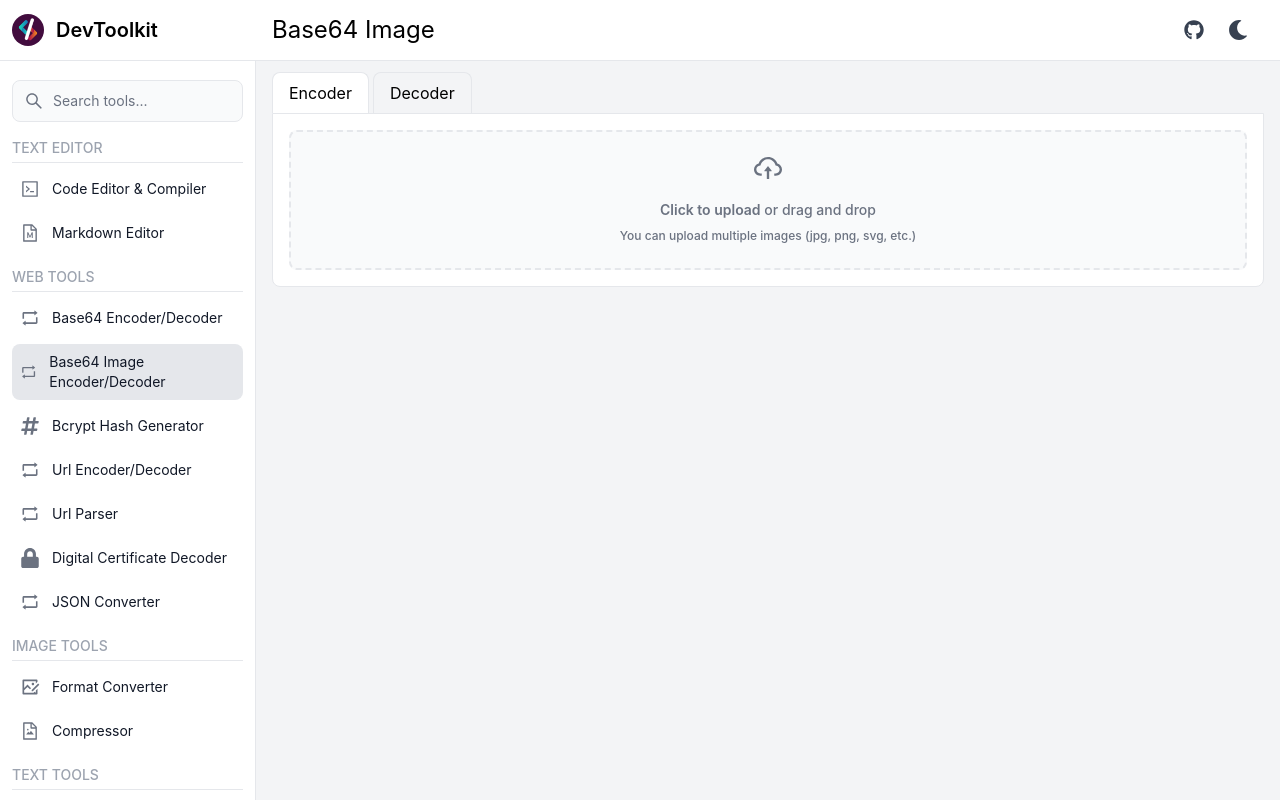
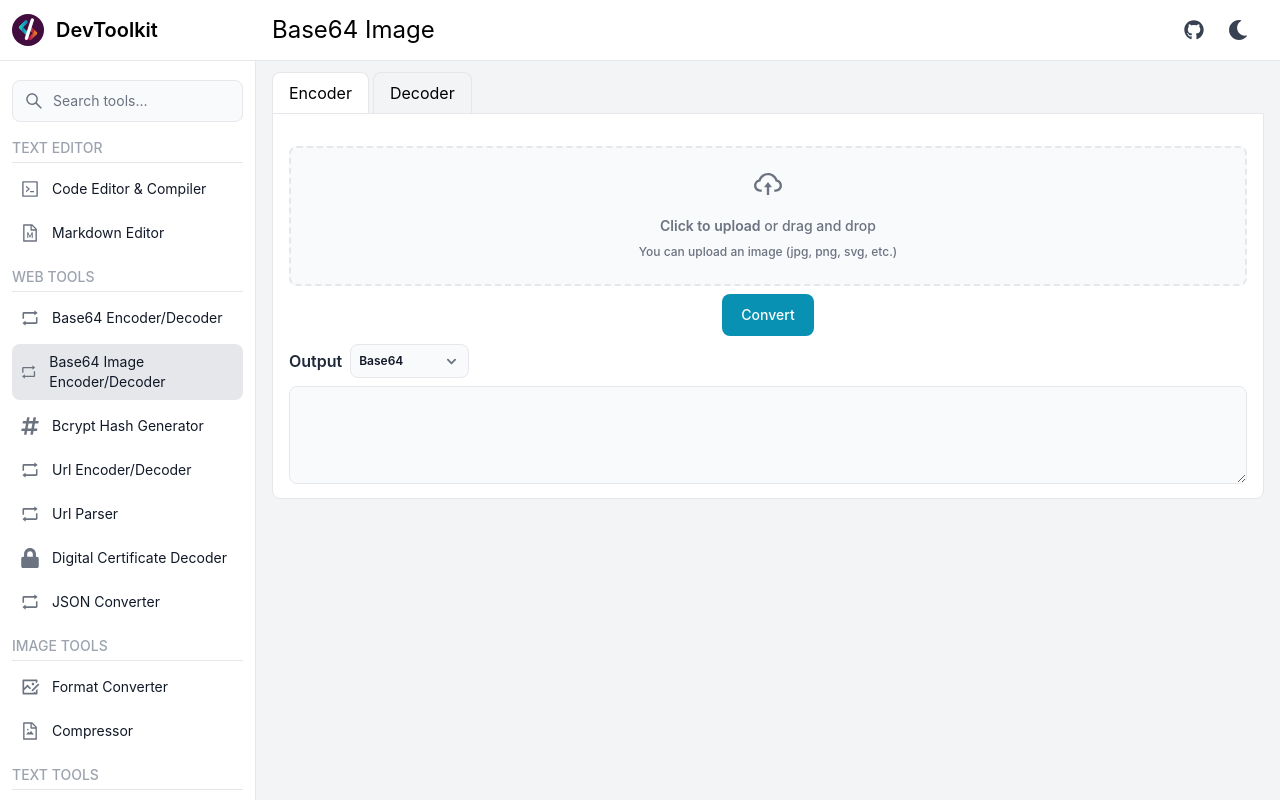
Before and after one commit to klpod221/devtoolkit, a Next.js app: page /web/base64-image in a window 1280 px wide. Built offline with nearby package versions, Linux system fonts and the light colour scheme.

Commit message:
Refactor code to use dark theme colors for text in index and 404 pages

```diff
--- a/components/CodeOutput.jsx
+++ b/components/CodeOutput.jsx
@@ -2,7 +2,7 @@ import React from "react";
 import { FaCopy } from "react-icons/fa";
 import { toast } from "react-toastify";
 
-const CodeOutput = ({ language, output = false, error = false, canCopy = true }) => {
+const CodeOutput = ({ language, output = false, error = false, canCopy = true, textWrap = false }) => {
   const copyToClipboard = () => {
     if (!navigator.clipboard) {
       toast.error("Clipboard API not available");
--- a/components/MyFileInput.jsx
+++ b/components/MyFileInput.jsx
@@ -2,7 +2,7 @@ import React from "react";
 import { FileInput, Label } from "flowbite-react";
 import { AiOutlineCloudUpload } from "react-icons/ai";
 
-const MyFileInput = ({ onChange = () => {}, multiple = true, type = "image", placeholder = null }) => {
+const MyFileInput = ({ onChange = () => {}, multiple = true, type = "image", placeholder = null, accept = null }) => {
   const [isDragging, setIsDragging] = React.useState(false);
   const [message, setMessage] = React.useState(placeholder);
   const [id, setId] = React.useState(null);
@@ -96,7 +96,7 @@ const MyFileInput = ({ onChange = () => {}, multiple = true, type = "image", pla
       <FileInput
         id={`dropzone-file-${id}`}
         multiple={multiple}
-        accept={`${type === "image" ? "image/*" : "*/*"}`}
+        accept={`${type === "image" ? "image/*" : accept}`}
         onChange={onFileChange}
         className="w-full h-full absolute top-0 left-0 opacity-0"
       />
--- a/components/MyInput.jsx
+++ b/components/MyInput.jsx
@@ -1,6 +1,6 @@
 import { TextInput } from "flowbite-react";
 
-const MyInput = (props) => {
+const MyInput = ({ value, onChange = () => {}, ...props }) => {
   const theme = {
     base: "flex",
     addon:
@@ -23,7 +23,7 @@ const MyInput = (props) => {
           lg: "p-4 sm:text-base",
         },
         colors: {
-          gray: "border-gray-200 bg-gray-50 text-gray-900 focus:border-cyan-500 focus:ring-cyan-500 dark:border-dark-secondary dark:bg-dark dark:text-white dark:placeholder-dark-text-secondary dark:focus:border-dark-secondary dark:focus:text-dark-tex",
+          gray: "border-gray-200 bg-gray-50 text-gray-900 focus:border-cyan-500 focus:ring-cyan-500 dark:border-dark-secondary dark:bg-dark dark:text-white dark:placeholder-dark-text-secondary dark:focus:border-dark-secondary dark:focus:text-dark-text",
           info: "border-cyan-500 bg-cyan-50 text-cyan-900 placeholder-cyan-700 focus:border-cyan-500 focus:ring-cyan-500 dark:border-cyan-400 dark:bg-cyan-100 dark:focus:border-cyan-500 dark:focus:ring-cyan-500",
           failure:
             "border-red-500 bg-red-50 text-red-900 placeholder-red-700 focus:border-red-500 focus:ring-red-500 dark:border-red-400 dark:bg-red-100 dark:focus:border-red-500 dark:focus:ring-red-500",
@@ -52,7 +52,11 @@ const MyInput = (props) => {
     },
   };
 
-  return <TextInput theme={theme} {...props} />;
+  const onInputChange = (e) => {
+    onChange(e.target.value, e);
+  }
+
+  return <TextInput theme={theme} value={value} onChange={onInputChange} {...props} />;
 };
 
 export default MyInput;
--- /dev/null
+++ b/components/MySelect.jsx
@@ -0,0 +1,19 @@
+import React from "react";
+
+const MySelect = ({ onChange = () => {}, value, children, className = "", sizing = "md" }) => {
+  const onSelectChange = (e) => {
+    onChange(e.target.value, e);
+  }
+
+  return (
+    <div className="flex">
+      <div className="relative w-full">
+        <select className={`block w-full border disabled:cursor-not-allowed disabled:opacity-50 border-gray-200 bg-gray-50 text-gray-900 focus:border-cyan-500 focus:ring-cyan-500 dark:border-dark-secondary dark:bg-dark dark:text-white dark:placeholder-dark-text-secondary dark:focus:border-dark-secondary dark:focus:text-dark-text text-sm rounded-lg ${className} ${sizing == 'sm' ? 'p-2 sm:text-xs' : sizing == 'md' ? 'p-2.5 text-sm' : 'p-4 sm:text-base'}`} value={value} onChange={onSelectChange}>
+          {children}
+        </select>
+      </div>
+    </div>
+  );
+};
+
+export default MySelect;
--- a/components/MyTextarea.jsx
+++ b/components/MyTextarea.jsx
@@ -1,11 +1,32 @@
 import React from "react";
 import { Textarea } from "flowbite-react";
+import { FaCopy } from "react-icons/fa";
+import { toast } from "react-toastify";
 
-const MyTextarea = (props) => {
+const MyTextarea = ({ showCopy = true, value, onChange = () => {}, ...props }) => {
+  const copyToClipboard = () => {
+    if (!navigator.clipboard) {
+      toast.error("Clipboard API not available");
+      return;
+    }
+
+    if (!props.value) {
+      toast.error("No output to copy");
+      return;
+    }
+
+    navigator.clipboard.writeText(props.value);
+    toast.success("Copied to clipboard!");
+  };
+
+  const onTextChange = (e) => {
+    onChange(e.target.value, e);
+  };
+
   const theme = {
     base: "block w-full rounded-lg border text-sm disabled:cursor-not-allowed disabled:opacity-50",
     colors: {
-      gray: "border-gray-200 bg-gray-50 text-gray-900 focus:border-cyan-500 focus:ring-cyan-500 dark:border-dark-secondary dark:bg-dark",
+      gray: "border-gray-200 bg-gray-50 text-gray-900 focus:border-cyan-500 focus:ring-cyan-500 dark:border-dark-secondary dark:bg-dark dark:text-dark-text dark:placeholder-dark-text-secondary dark:focus:border-dark-secondary dark:focus:text-dark-text",
       info: "border-cyan-500 bg-cyan-50 text-cyan-900 placeholder-cyan-700 focus:border-cyan-500 focus:ring-cyan-500 dark:border-dark-secondary dark:bg-dark",
       failure:
         "border-red-500 bg-red-50 text-red-900 placeholder-red-700 focus:border-red-500 focus:ring-red-500 dark:border-red-400 dark:bg-red-100 dark:focus:border-red-500 dark:focus:ring-red-500",
@@ -20,7 +41,20 @@ const MyTextarea = (props) => {
     },
   };
 
-  return <Textarea {...props} theme={theme} />;
+  return (
+    <div className="relative group overflow-auto">
+      {showCopy && (
+        <button
+          className="absolute top-1 right-1 p-1 bg-gray-200 dark:bg-dark-secondary rounded-md group-hover:block hidden"
+          onClick={copyToClipboard}
+        >
+          <FaCopy />
+        </button>
+      )}
+
+      <Textarea theme={theme} rows={props.rows || 4} value={value} onChange={onTextChange} {...props} />
+    </div>
+  );
 };
 
 export default MyTextarea;
--- a/pages/404.jsx
+++ b/pages/404.jsx
@@ -7,7 +7,7 @@ const Custom404 = () => {
   return (
     <>
       <div className="w-full flex flex-col justify-center items-center">
-        <h1 className="text-9xl font-extrabold tracking-widest dark:text-white">
+        <h1 className="text-9xl font-extrabold tracking-widest dark:text-dark-text">
           404
         </h1>
         <div className="bg-[#FF6A3D] px-2 text-sm rounded rotate-12 absolute">
--- a/pages/index.jsx
+++ b/pages/index.jsx
@@ -6,7 +6,7 @@ const Home = () => {
   return (
     <div>
       <MyCard className="w-full max-w-5xl">
-        <h5 className="text-2xl font-bold tracking-tight text-gray-900 dark:text-white">
+        <h5 className="text-2xl font-bold tracking-tight text-gray-900 dark:text-dark-text">
           Hello Developer! 👋
         </h5>
         <p className="text-xl text-gray-700 dark:text-gray-400">
--- a/pages/web/base64-image.jsx
+++ b/pages/web/base64-image.jsx
@@ -1,20 +1,86 @@
 import React from "react";
+import { toast } from "react-toastify";
 import MyImage from "@components/MyImage";
 import MyTabs from "@components/MyTabs";
 import MyTab from "@components/MyTab";
 import MyFileInput from "@components/MyFileInput";
+import MyButton from "@components/MyButton";
+import MyTextarea from "@components/MyTextarea";
+import { Select } from "flowbite-react";
+import MySelect from "@components/MySelect";
 
 const Base64Image = () => {
   const [images, setImages] = React.useState([]);
+  const [outputType, setOutputType] = React.useState("base64");
+  const [output, setOutput] = React.useState({
+    base64: "",
+    dataUrl: "",
+    imgTag: "",
+  });
 
-  const onChange = (files) => {
-    console.log(files);
-  }
+  const convertImages = () => {
+    if (images.length === 0) {
+      return;
+    }
+
+    setOutput({ base64: "", dataUrl: "", imgTag: "" });
+
+    images.forEach((image) => {
+      const reader = new FileReader();
+      reader.onload = function (e) {
+        const result = e.target.result;
+        let base64 = result.split(",")[1];
+        let dataUrl = result;
+        let imgTag = `<img src="${dataUrl}" alt="image" />`;
+
+        setOutput((prev) => ({
+          base64: prev.base64 + base64,
+          dataUrl: prev.dataUrl + dataUrl,
+          imgTag: prev.imgTag + imgTag,
+        }));
+      };
+      reader.readAsDataURL(image);
+    });
+
+    toast.success("Images converted successfully");
+  };
 
   return (
     <MyTabs>
       <MyTab title="Encoder">
-        <MyFileInput onChange={onChange} />
+        <div className="flex flex-wrap mb-4 gap-2">
+          {images.map((image, index) => (
+            <div
+              key={index}
+              className="relative group overflow-hidden rounded-lg shadow-lg w-40 h-40"
+            >
+              <MyImage
+                src={URL.createObjectURL(image)}
+                alt="image"
+                className="object-cover w-full h-full"
+              />
+            </div>
+          ))}
+        </div>
+
+        <MyFileInput onChange={setImages} multiple={false} />
+
+        <div className="flex justify-center items-center space-x-4 my-2">
+          <MyButton onClick={convertImages}>Convert</MyButton>
+        </div>
+
+        <div className="font-semibold text-gray-800 dark:text-dark-text flex items-center mb-2">
+          <span>Output</span>
+          <MySelect value={outputType} onChange={setOutputType} className="ml-2" sizing="sm">
+            <option value="base64">Base64</option>
+            <option value="dataUrl">Data URL</option>
+            <option value="imgTag">Image Tag</option>
+          </MySelect>
+        </div>
+
+        <div className="h-24">
+          <MyTextarea value={output[outputType]} rows={4} readOnly />
+        </div>
       </MyTab>
       <MyTab title="Decoder">Decoder</MyTab>
     </MyTabs>
```
Also changed, not shown: components/MyImage.jsx (+5 -5 lines), components/layouts/Sidebar.jsx (+5 -7 lines), pages/editor/code.jsx (+12 -7 lines), pages/web/base64.jsx (+3 -12 lines).
